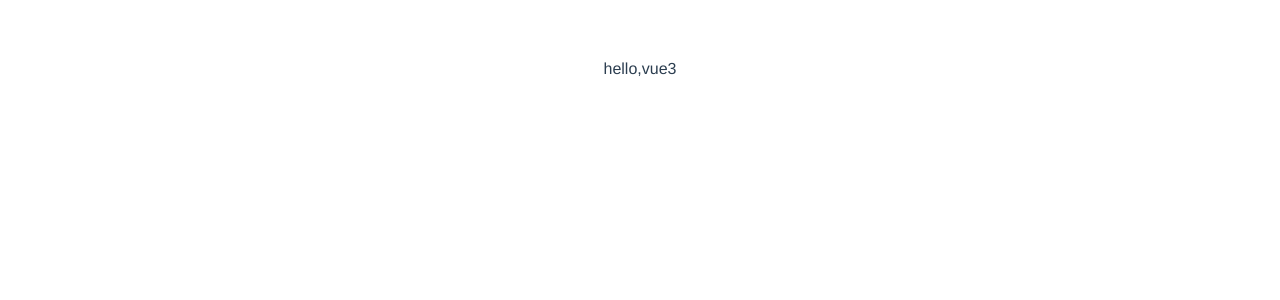
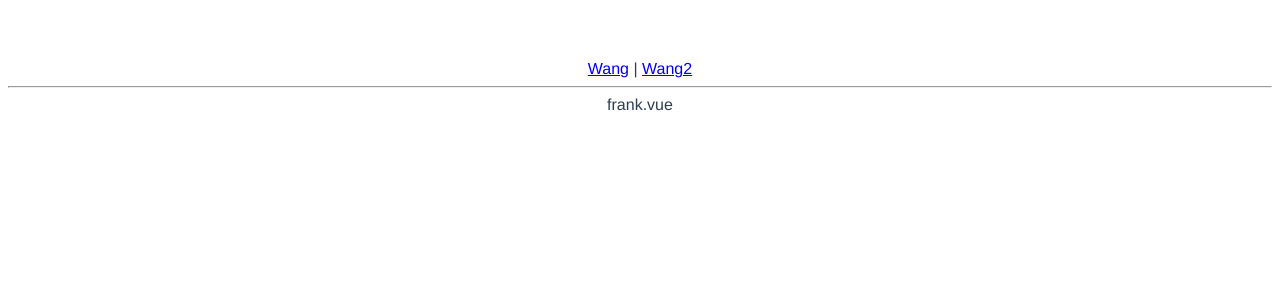
Before and after one commit to wangpf1129/zhizz-ui, a Vue app: page /#/xxx in a window 1280 px wide. Shown: the top 300 px of the page. Built offline with nearby package versions, Linux system fonts and the light colour scheme.

Commit message:
初始化路由，并解决 vue3 cannot found module的问题

```diff
--- a/index.html
+++ b/index.html
@@ -8,6 +8,6 @@
 </head>
 <body>
   <div id="app"></div>
-  <script type="module" src="/src/main.js"></script>
+  <script type="module" src="/src/main.ts"></script>
 </body>
 </html>
--- a/src/App.vue
+++ b/src/App.vue
@@ -1,12 +1,12 @@
 <template>
-  <wang/>
+  <router-link to="/">Wang</router-link>  |
+  <router-link to="/xxx">Wang2</router-link>
+  <hr/>
+  <router-view/>
 </template>
 
 <script lang="ts">
-  import Wang from './components/Wang.vue';
-
-  export default {
-    name: 'App',
-    components: {Wang},
-  };
+export default {
+  name: "App",
+};
 </script>
--- /dev/null
+++ b/src/components/Frank.vue
@@ -0,0 +1,9 @@
+<template>
+  <div>frank.vue</div>
+</template>
+
+<script lang="ts">
+  export default {
+    name: 'Frank',
+  };
+</script>
--- a/src/main.js
+++ /dev/null
@@ -1,5 +0,0 @@
-import { createApp } from 'vue'
-import App from './App.vue'
-import './index.css'
-
-createApp(App).mount('#app')
--- /dev/null
+++ b/src/main.ts
@@ -0,0 +1,26 @@
+import {createApp} from 'vue';
+import App from './App.vue';
+import Wang from './components/Wang.vue';
+import Frank from './components/Frank.vue';
+
+import './index.css';
+import {createRouter, createWebHashHistory} from 'vue-router';
+
+const history = createWebHashHistory();
+const router = createRouter({
+  history,
+  routes: [
+    {
+      path: '/',
+      component: Wang
+    },
+    {
+      path: '/xxx',
+      component: Frank
+    },
+  ]
+});
+
+const app = createApp(App);
+app.use(router);
+app.mount('#app');
--- /dev/null
+++ b/src/shims-vue.d.ts
@@ -0,0 +1,5 @@
+declare module '*.vue' {
+  import { ComponentOptions } from 'vue'
+  const componentOptions: ComponentOptions
+  export default componentOptions
+}
```
Also changed, not shown: package.json (+4 -3 lines), tsconfig.json (added, +9 -0 lines), 1 other file (tests, documents, lock files or other folders).
